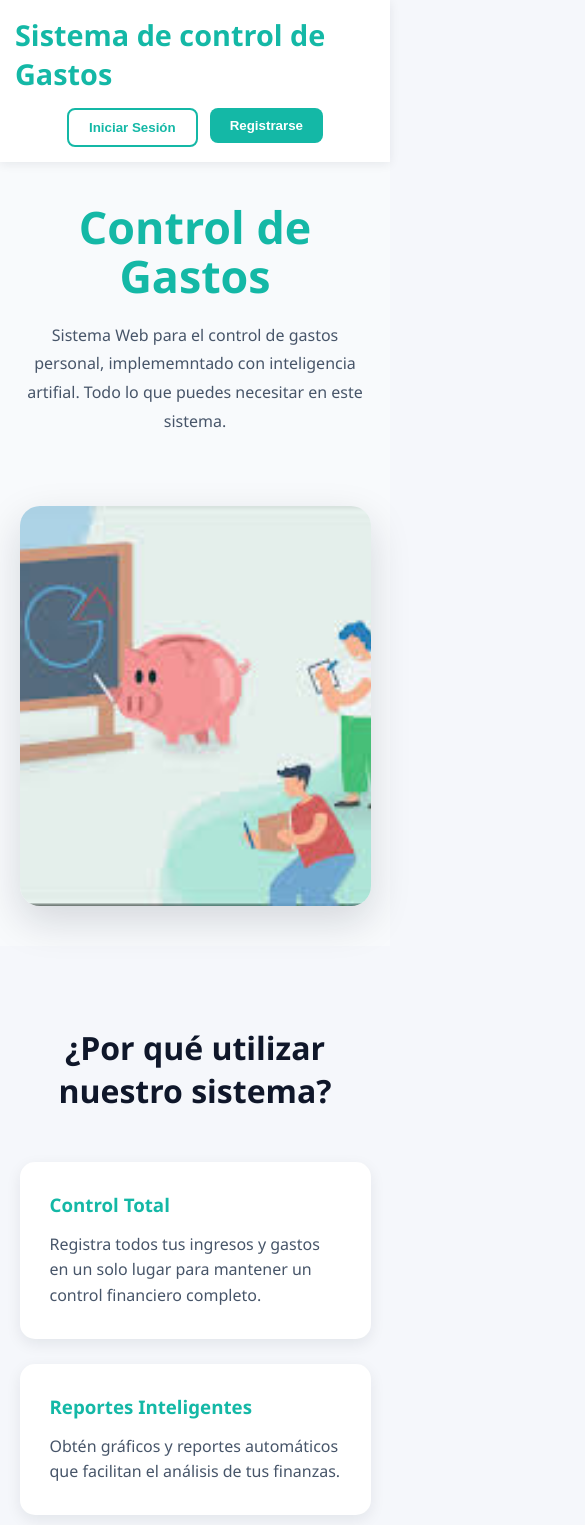
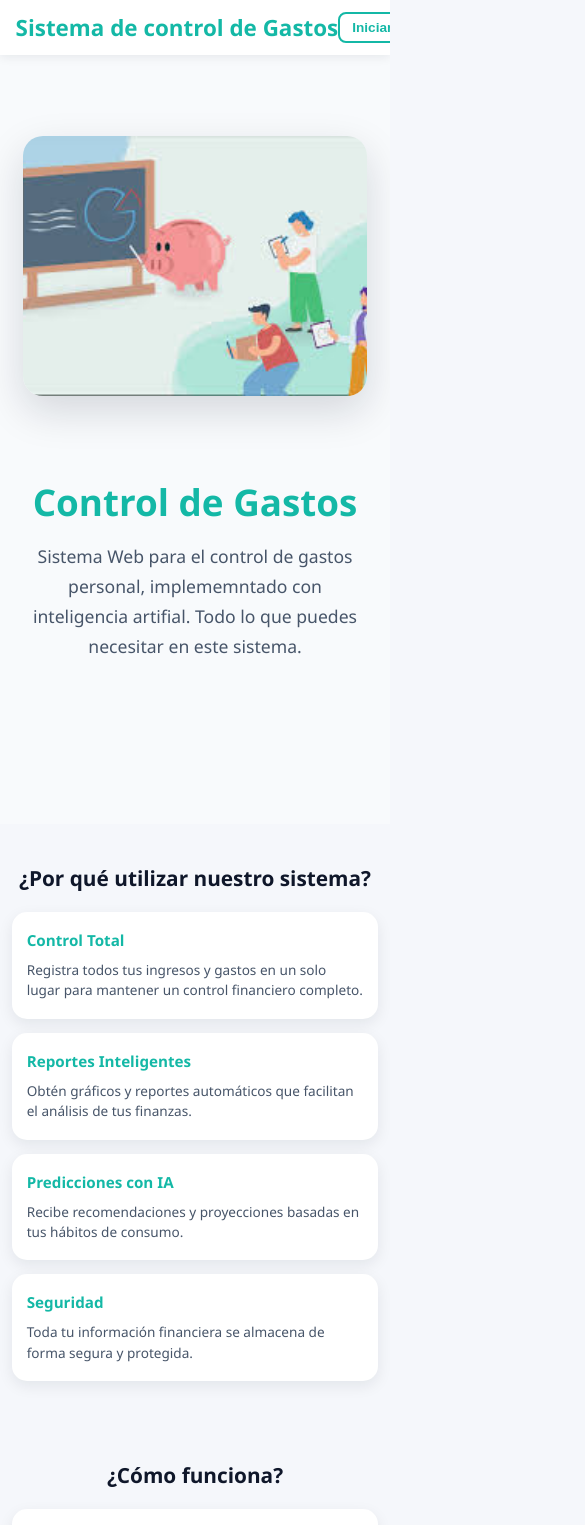
Before and after one commit to Arielpassw/Sistema_de_Gastos, a React (Vite) app in the folder Frontend/: page / in a window 390 px wide. Shown: the top 1525 px of the page, 585 px wide, since content can reach past the window. Built offline with nearby package versions, Linux system fonts and the light colour scheme; no server answers.

Commit message:
Agrega rewrites para rutas del frontend

```diff
--- a/Frontend/src/components/LoginForm/LoginForm.jsx
+++ b/Frontend/src/components/LoginForm/LoginForm.jsx
@@ -41,7 +41,7 @@ function LoginForm() {
         throw new Error(data.message || "Credenciales inválidas");
       }
 
-      //  USUARIO REAL (evita errores de estructura)
+      //  USUARIO REAL
       const rawUser = data?.user || data?.data?.user || data?.data || null;
 
       if (!rawUser) {
@@ -50,7 +50,7 @@ function LoginForm() {
 
       const normalizedUser = normalizeUser(rawUser);
 
-      // TOKEN (soporta múltiples backends)
+      // TOKEN
       const token =
         data?.token ||
         data?.data?.token ||
@@ -67,7 +67,7 @@ function LoginForm() {
         console.warn("Login sin token (permitido en tu sistema)");
       }
 
-      //  GUARDAR USER CORRECTO (SIN DUPLICAR VARIABLES)
+      //  GUARDAR USER CORRECTO
       localStorage.setItem("user", JSON.stringify(normalizedUser));
 
       //  VALIDACIÓN PERFIL COMPLETO
--- a/Frontend/src/styles/landing.css
+++ b/Frontend/src/styles/landing.css
@@ -1,3 +1,4 @@
+/* RESET & BASE */
 * {
   margin: 0;
   padding: 0;
@@ -5,19 +6,77 @@
 }
 
 .landing {
-  min-height: 90vh;
+  min-height: 100vh;
   background: #f5f7fb;
   font-family: 'Segoe UI', sans-serif;
+  overflow-x: hidden;
+}
+
+/*HEADER*/
+.landing-header {
+  width: 100%;
+  padding: 15px 5%;
+  background: white;
+  display: flex;
+  justify-content: space-between;
+  align-items: center;
+  box-shadow: 0 2px 10px rgba(15, 23, 42, 0.08);
+  position: sticky;
+  top: 0;
+  z-index: 100;
+}
+
+.logo h2 {
+  color: #14b8a6;
+  font-size: 1.6rem;
+  font-weight: 700;
+  white-space: nowrap;
+}
+
+.nav-buttons {
+  display: flex;
+  gap: 10px;
+}
+
+.btn-login-header, .btn-register-header {
+  padding: 8px 16px;
+  border-radius: 8px;
+  cursor: pointer;
+  font-weight: 600;
+  font-size: 0.9rem;
+  transition: 0.3s;
+  white-space: nowrap;
+}
+
+.btn-login-header {
+  background: transparent;
+  color: #14b8a6;
+  border: 2px solid #14b8a6;
+}
+
+.btn-login-header:hover {
+  background: #14b8a6;
+  color: white;
+}
+
+.btn-register-header {
+  background: #14b8a6;
+  color: white;
+  border: none;
+}
+
+.btn-register-header:hover {
+  background: #0f9b8a;
 }
 
 /* HERO */
 .hero {
-  min-height: calc(100vh - 90px);
+  min-height: calc(100vh - 75px);
   display: flex;
   align-items: center;
   justify-content: space-between;
-  gap: 80px;
-  padding: 0 8%;
+  gap: 40px;
+  padding: 40px 8%;
   background: #f8fafc;
 }
 
@@ -27,7 +86,7 @@
 }
 
 .hero-content h1 {
-  font-size: 5rem;
+  font-size: 4rem;
   font-weight: 800;
   color: #14b8a6;
   line-height: 1.1;
@@ -35,13 +94,30 @@
 }
 
 .hero-content p {
-  font-size: 1.2rem;
+  font-size: 1.15rem;
   color: #475569;
-  line-height: 1.8;
+  line-height: 1.7;
   margin-bottom: 30px;
 }
 
-/* SECCIONES */
+/* CAROUSEL / HERO IMAGE */
+.carousel {
+  flex: 1;
+  display: flex;
+  align-items: center;
+  justify-content: center;
+}
+
+.hero-image {
+  width: 100%;
+  max-width: 550px;
+  height: 400px;
+  object-fit: cover;
+  border-radius: 20px;
+  box-shadow: 0 15px 40px rgba(15, 23, 42, 0.15);
+}
+
+/*SECCIONES GENERALES & COMPONENTES*/
 .section {
   padding: 80px 5%;
 }
@@ -50,17 +126,18 @@
   text-align: center;
   color: #0f172a;
   font-size: 2rem;
-  margin-bottom: 50px;
+  margin-bottom: 40px;
 }
 
-/* TARJETAS */
-.cards {
+/* CARDS & STEPS */
+.cards, .steps {
   display: grid;
-  grid-template-columns: repeat(auto-fit, minmax(250px, 1fr));
+  grid-template-columns: repeat(auto-fit, minmax(260px, 1fr)); /* Autoajustable automático */
   gap: 25px;
+  width: 100%;
 }
 
-.card {
+.card, .step {
   background: white;
   padding: 30px;
   border-radius: 15px;
@@ -77,158 +154,13 @@
   margin-bottom: 15px;
 }
 
-.card p {
+.card p, .step p {
   color: #475569;
   line-height: 1.6;
 }
 
-/* FOOTER */
-.footer {
+.step {
   text-align: center;
-  padding: 25px;
-  background: #0f172a;
-  color: white;
-  border-top: 2px solid #a6c6c2;
-}
-
-
-/* RESPONSIVE */
-@media (max-width: 900px) {
-  .hero {
-    flex-direction: column;
-    text-align: center;
-    justify-content: center;
-    gap: 40px;
-    padding: 40px 5%;
-  }
-
-  .hero-content {
-    max-width: 100%;
-  }
-
-  .hero-content h1 {
-    font-size: 2.8rem;
-  }
-
-  .hero-content h2 {
-    font-size: 1.6rem;
-  }
-
-  .hero-content p {
-    font-size: 1rem;
-  }
-
-  .hero-image {
-    max-width: 380px;
-  }
-}
-
-/* HEADER */
-.landing-header {
-  width: 100%;
-  padding: 20px 5%;
-  background: white;
-  display: flex;
-  justify-content: space-between;
-  align-items: center;
-  box-shadow: 0 2px 10px rgba(15, 23, 42, 0.08);
-  position: sticky;
-  top: 0;
-  z-index: 100;
-}
-
-.logo h2 {
-  color: #14b8a6;
-  font-size: 1.8rem;
-  font-weight: 700;
-}
-
-.nav-buttons {
-  display: flex;
-  gap: 12px;
-}
-
-/* Botón Login */
-.btn-login-header {
-  background: transparent;
-  color: #14b8a6;
-  border: 2px solid #14b8a6;
-  padding: 10px 20px;
-  border-radius: 8px;
-  cursor: pointer;
-  font-weight: 600;
-  transition: 0.3s;
-}
-
-.btn-login-header:hover {
-  background: #14b8a6;
-  color: white;
-}
-
-/* Botón Register */
-.btn-register-header {
-  background: #14b8a6;
-  color: white;
-  border: none;
-  padding: 10px 20px;
-  border-radius: 8px;
-  cursor: pointer;
-  font-weight: 600;
-  transition: 0.3s;
-}
-
-.btn-register-header:hover {
-  background: #0f9b8a;
-}
-
-@media (max-width: 768px) {
-  .landing-header {
-    flex-direction: column;
-    gap: 15px;
-    padding: 15px;
-  }
-
-  .nav-buttons {
-    width: 100%;
-    justify-content: center;
-    flex-wrap: wrap;
-  }
-}
-
-.carousel {
-  flex: 1;
-  display: flex;
-  align-items: center;
-  justify-content: center;
-  gap: 15px;
-}
-
-.hero-image {
-  width: 100%;
-  max-width: 650px;
-  height: 400px;
-  object-fit: cover;
-  border-radius: 20px;
-  box-shadow: 0 15px 40px rgba(15, 23, 42, 0.15);
-  transition: all 0.5s ease;
-}
-
-.carousel-btn:hover {
-  background: #0f9b8a;
-}
-
-.steps {
-  display: grid;
-  grid-template-columns: repeat(4, 1fr);
-  gap: 25px;
-}
-
-.step {
-  background: white;
-  padding: 30px;
-  border-radius: 15px;
-  text-align: center;
-  box-shadow: 0 5px 15px rgba(15, 23, 42, 0.08);
 }
 
 .step span {
@@ -244,35 +176,36 @@
   margin-bottom: 15px;
 }
 
+/* STATS */
 .stats {
   background: #14b8a6;
   color: white;
   display: flex;
   justify-content: center;
-  gap: 80px;
-  padding: 60px 5%;
+  gap: 60px;
+  padding: 50px 5%;
   flex-wrap: wrap;
 }
 
 .stat {
   text-align: center;
+  flex: 1;
+  min-width: 150px;
 }
 
 .stat h2 {
-  font-size: 3rem;
+  font-size: 2.8rem;
+  margin-bottom: 5px;
 }
 
-.stat p {
-  margin-top: 10px;
-}
-
+/* AI SECTION & CTA */
 .ai-section {
   background: white;
   text-align: center;
 }
 
 .ai-content {
-  max-width: 900px;
+  max-width: 800px;
   margin: auto;
 }
 
@@ -290,16 +223,300 @@
   background: #0f172a;
   color: white;
   text-align: center;
-  padding: 100px 5%;
+  padding: 80px 5%;
 }
 
 .cta h2 {
   margin-bottom: 20px;
-  font-size: 2.5rem;
+  font-size: 2.3rem;
 }
 
 .cta p {
-  max-width: 700px;
-  margin: auto auto 30px;
+  max-width: 600px;
+  margin: auto;
   color: #cbd5e1;
+  line-height: 1.6;
 }
+
+/* FOOTER */
+.footer {
+  text-align: center;
+  padding: 25px;
+  background: #0f172a;
+  color: white;
+  border-top: 2px solid #a6c6c2;
+}
+
+
+/*Responsive*/
+@media (max-width: 992px) {
+  .hero {
+    flex-direction: column-reverse;
+    text-align: center;
+    gap: 35px;
+    padding-top: 50px;
+  }
+
+  .hero-content h1 {
+    font-size: 3rem;
+  }
+
+  .hero-content p {
+    font-size: 1.1rem;
+  }
+
+  .hero-image {
+    max-width: 100%;
+    height: 350px;
+  }
+
+  .section {
+    padding: 60px 5%;
+  }
+
+  .section-title {
+    font-size: 1.8rem;
+    margin-bottom: 35px;
+  }
+
+  .cards, .steps {
+    grid-template-columns: repeat(2, 1fr);
+    gap: 20px;
+  }
+
+  .card, .step {
+    padding: 25px;
+  }
+
+  .step h3 {
+    margin-top: 10px;
+  }
+}
+
+@media (max-width: 768px) {
+  .section {
+    padding: 50px 5%;
+  }
+
+  .section-title {
+    font-size: 1.7rem;
+    margin-bottom: 30px;
+  }
+
+  .cards, .steps {
+    grid-template-columns: repeat(2, 1fr);
+    gap: 18px;
+  }
+
+  .card, .step {
+    padding: 22px 18px;
+  }
+
+  .card h3, .step h3 {
+    font-size: 1.1rem;
+  }
+
+  .card p, .step p {
+    font-size: 0.95rem;
+  }
+
+  .step span {
+    width: 45px;
+    height: 45px;
+    font-size: 1.1rem;
+  }
+
+  .stats {
+    gap: 40px;
+  }
+
+  .stat h2 {
+    font-size: 2.4rem;
+  }
+}
+
+@media (max-width: 600px) {
+  .landing-header {
+    padding: 12px 4%;
+  }
+
+  .logo h2 {
+    font-size: 1.4rem;
+  }
+
+  .btn-login-header, .btn-register-header {
+    padding: 6px 12px;
+    font-size: 0.85rem;
+  }
+
+  .hero {
+    padding: 30px 6%;
+  }
+
+  .hero-content h1 {
+    font-size: 2.3rem;
+  }
+
+  .hero-image {
+    height: 260px;
+  }
+
+  .section {
+    padding: 45px 4%;
+  }
+
+  .section-title {
+    font-size: 1.5rem;
+    margin-bottom: 25px;
+  }
+
+  .cards, .steps {
+    grid-template-columns: 1fr;
+    gap: 16px;
+  }
+
+  .card, .step {
+    padding: 20px 18px;
+  }
+
+  .card h3, .step h3 {
+    font-size: 1rem;
+    margin-bottom: 10px;
+  }
+
+  .card p, .step p {
+    font-size: 0.9rem;
+  }
+
+  .step span {
+    width: 42px;
+    height: 42px;
+    font-size: 1rem;
+    margin-bottom: 12px;
+  }
+
+  .stats {
+    gap: 25px;
+    padding: 40px 5%;
+  }
+
+  .stat h2 {
+    font-size: 2.2rem;
+  }
+
+  .stat p {
+    font-size: 0.9rem;
+  }
+
+  .cta h2 {
+    font-size: 1.8rem;
+  }
+
+  .cta p {
+    font-size: 0.95rem;
+  }
+}
+
+@media (max-width: 480px) {
+  .section {
+    padding: 40px 3%;
+  }
+
+  .section-title {
+    font-size: 1.3rem;
+    margin-bottom: 20px;
+  }
+
+  .cards, .steps {
+    gap: 14px;
+  }
+
+  .card, .step {
+    padding: 18px 15px;
+  }
+
+  .card h3, .step h3 {
+    font-size: 0.95rem;
+  }
+
+  .card p, .step p {
+    font-size: 0.85rem;
+    line-height: 1.5;
+  }
+
+  .step span {
+    width: 40px;
+    height: 40px;
+    font-size: 0.95rem;
+  }
+
+  .stats {
+    gap: 20px;
+    padding: 30px 3%;
+  }
+
+  .stat h2 {
+    font-size: 1.9rem;
+  }
+
+  .stat p {
+    font-size: 0.85rem;
+  }
+
+  .cta h2 {
+    font-size: 1.5rem;
+  }
+
+  .cta p {
+    font-size: 0.9rem;
+  }
+}
+
+@media (max-width: 380px) {
+  .landing-header {
+    flex-direction: column;
+    gap: 10px;
+  }
+
+  .nav-buttons {
+    width: 100%;
+    justify-content: center;
+  }
+
+  .hero-content h1 {
+    font-size: 1.9rem;
+  }
+
+  .hero-image {
+    height: 200px;
+  }
+
+  .section-title {
+    font-size: 1.2rem;
+    margin-bottom: 18px;
+  }
+
+  .cards, .steps {
+    gap: 12px;
+  }
+
+  .card, .step {
+    padding: 16px 12px;
+  }
+
+  .card h3, .step h3 {
+    font-size: 0.9rem;
+    margin-bottom: 8px;
+  }
+
+  .card p, .step p {
+    font-size: 0.8rem;
+  }
+
+  .step span {
+    width: 38px;
+    height: 38px;
+    font-size: 0.9rem;
+    margin-bottom: 10px;
+  }
+}
```
Also changed, not shown: Frontend/vercel.json (added).
